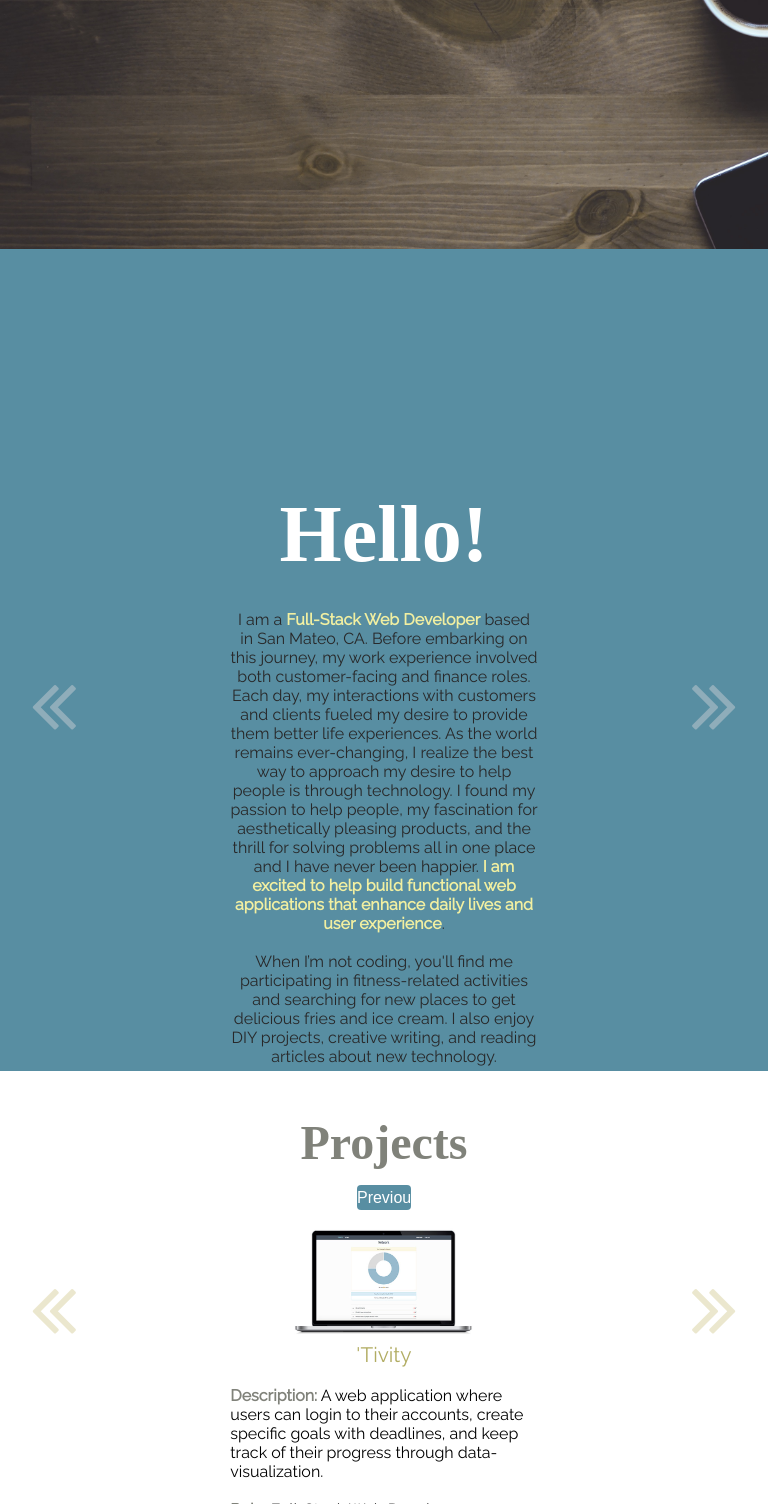
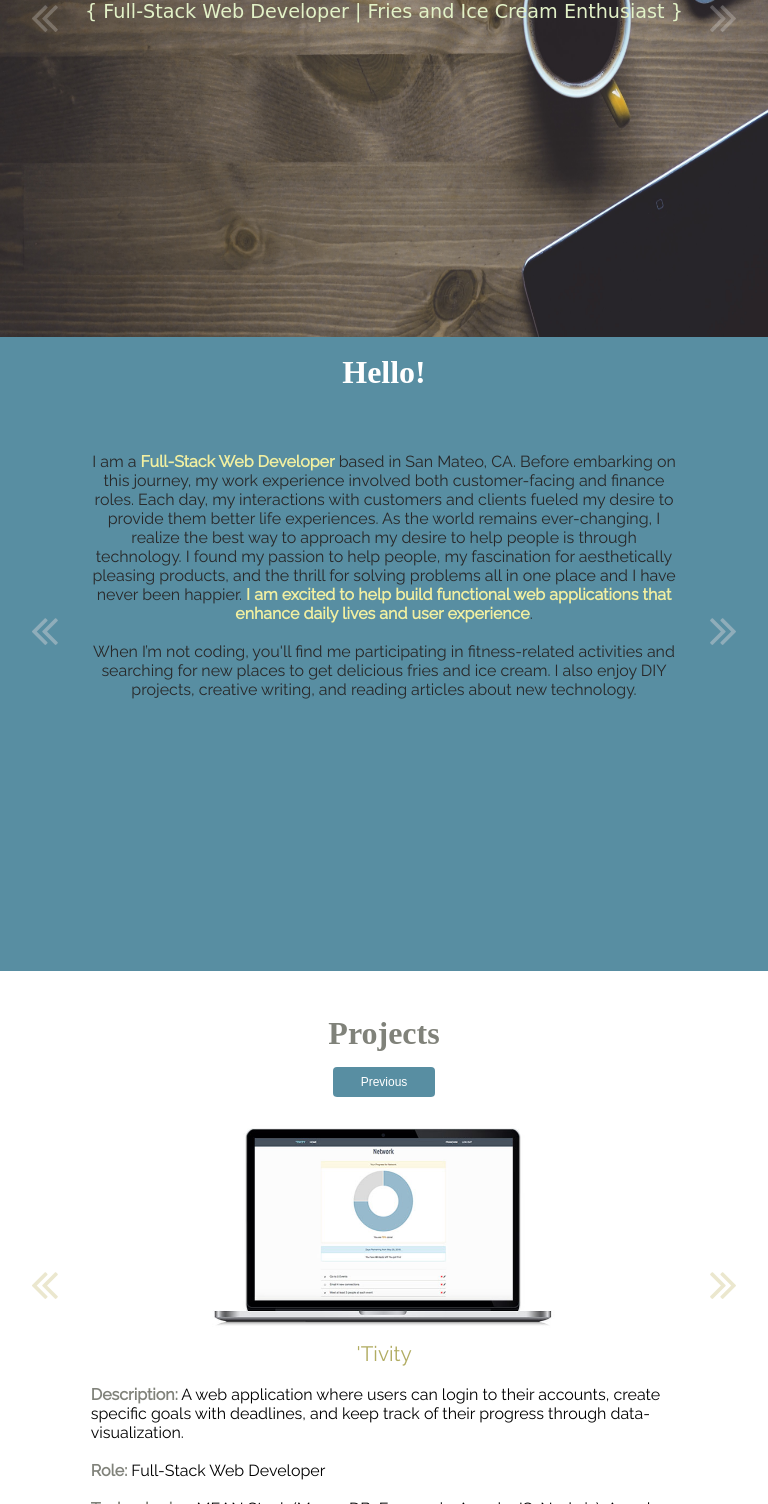
Before and after one commit to FranchiniMae/franchinimae.github.io, a plain HTML site: page index.html in a window 768 px wide. Shown: the part 429-1933 px from the top of the page. Drawn offline with nearby package versions, Linux system fonts and the light colour scheme; a web font is replaced by a local one.

Commit message:
Adds responsiveness for mid size

```diff
--- a/desktop.css
+++ b/desktop.css
@@ -11,10 +11,6 @@ and (max-width: 600px) {
 	background-repeat: no-repeat;
 	background-size: 100% 100%;
 	height: 50%;
-}
-
-.about {
-	font-size: 2em;
 }
 
 .aboutinfo {
@@ -102,13 +98,12 @@ li a {
 
 .about {
 	margin-top: -80%;
+	font-size: 2em;
 }
 
 .home {
 	height: 1400px;
 }
-
-/******* END MEDIA QUERY *******/
 
 .footer {
 	margin-top: 40%;
@@ -129,3 +124,123 @@ li a {
 /********************************************/
 /********************************************/
 /********************************************/
+
+@media screen
+and (min-width: 601px)
+and (max-width: 1100px) {
+
+.welcome {
+	font-size: 2.9em;
+	margin-top: 40%;
+}
+
+.parallax-bg {
+	background-attachment: scroll;
+	background-repeat: no-repeat;
+	background-size: 100% 100%;
+	height: 47%;
+}
+
+.aboutinfo {
+	padding: 6% 12%;
+	padding: 10% 12% 0% 12%;
+}
+
+.project-details {
+	text-align: left;
+	margin: 0 5%;
+}
+
+.tagline {
+	font-size: 1.2em;
+	margin-top: 2%;
+}
+
+li a {
+  display: block;
+}
+
+.slick-prev {
+	border-radius: 4px;
+	font-size: 12px;
+	height: 30px;
+	width: 15%;
+}
+
+.slick-next {
+	border-radius: 4px;
+	font-size: 12px;
+	height: 30px;
+	width: 15%;
+}
+.contactmessage {
+	margin-top: -60%;
+	font-size: 2em;
+}
+
+.projects {
+	font-size: 2em;
+}
+
+/************ ARROW CSS ************/
+
+.arrow {
+	font-size: 3em;
+	margin-top: 1%;
+}
+
+.arrowleft {
+	font-size: 3em;
+	margin-top: 1%;
+}
+
+.arrow-a {
+	font-size: 3em;
+	margin-top: 30%;
+}
+
+.arrowleft-a {
+	font-size: 3em;
+	margin-top: 30%;
+}
+
+.arrow-b {
+	font-size: 3em;
+	margin-top: 30%;
+}
+
+.arrowleft-b {
+	font-size: 3em;
+	margin-top: 30%;
+}
+
+.arrow-c {
+	font-size: 3em;
+}
+
+.arrowleft-c {
+	font-size: 3em;
+}
+
+.about {
+	margin-top: -45%;
+	font-size: 2em;
+}
+
+.home {
+	height: 1400px;
+}
+
+.footer {
+	margin-top: 29%;
+}
+
+#nav {
+	font-size: 1em;
+}
+
+.project-details {
+	font-size: 1em;
+}
+
+}
```
